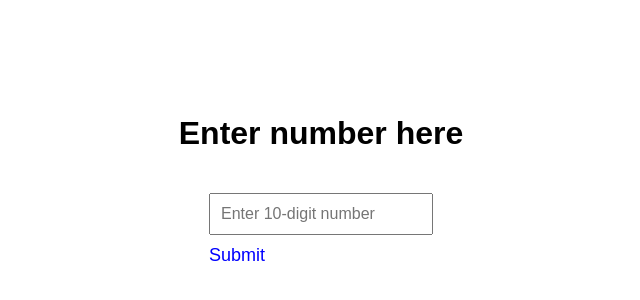
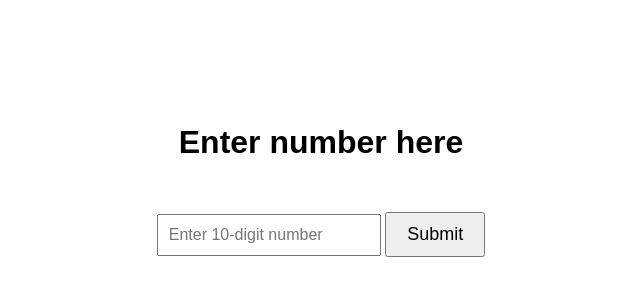
Before and after one commit to Spagett24/NumberTester, a plain HTML site: page index.html in a window 1280 px wide. Shown: the part 228-528 px from the top of the page, without its empty margins (319-959 px from the left). Drawn offline with Linux system fonts and the light colour scheme.

Commit message:
Update index.html

```diff
--- a/index.html
+++ b/index.html
@@ -24,12 +24,11 @@
             font-size: 16px;
             width: 200px;
         }
-        a {
-            display: block;
+        button {
             margin-top: 10px;
             font-size: 18px;
-            text-decoration: none;
-            color: blue;
+            padding: 10px 20px;
+            cursor: pointer;
         }
     </style>
 </head>
@@ -37,16 +36,32 @@
     <h1>Enter number here</h1>
     <div class="input-container">
         <input type="text" id="numberInput" placeholder="Enter 10-digit number" maxlength="10" onkeypress="checkEnter(event)">
-        <a href="#" onclick="submitNumber()">Submit</a>
+        <button onclick="submitNumber()">Submit</button>
     </div>
 
     <script>
         function submitNumber() {
             var input = document.getElementById('numberInput');
             var number = input.value;
+
             if (number.length === 10 && !isNaN(number)) {
-                // Number is valid, reset the input
-                input.value = '';
+                fetch('http://127.0.0.1:5000/submit-number', {
+                    method: 'POST',
+                    headers: {
+                        'Content-Type': 'application/json'
+                    },
+                    body: JSON.stringify({ number: number })
+                })
+                .then(response => response.json())
+                .then(data => {
+                    if (data.message) {
+                        alert(data.message);
+                        input.value = '';
+                    } else if (data.error) {
+                        alert(data.error);
+                    }
+                })
+                .catch(error => console.error('Error:', error));
             } else {
                 alert('Please enter a valid 10-digit number.');
             }
```
